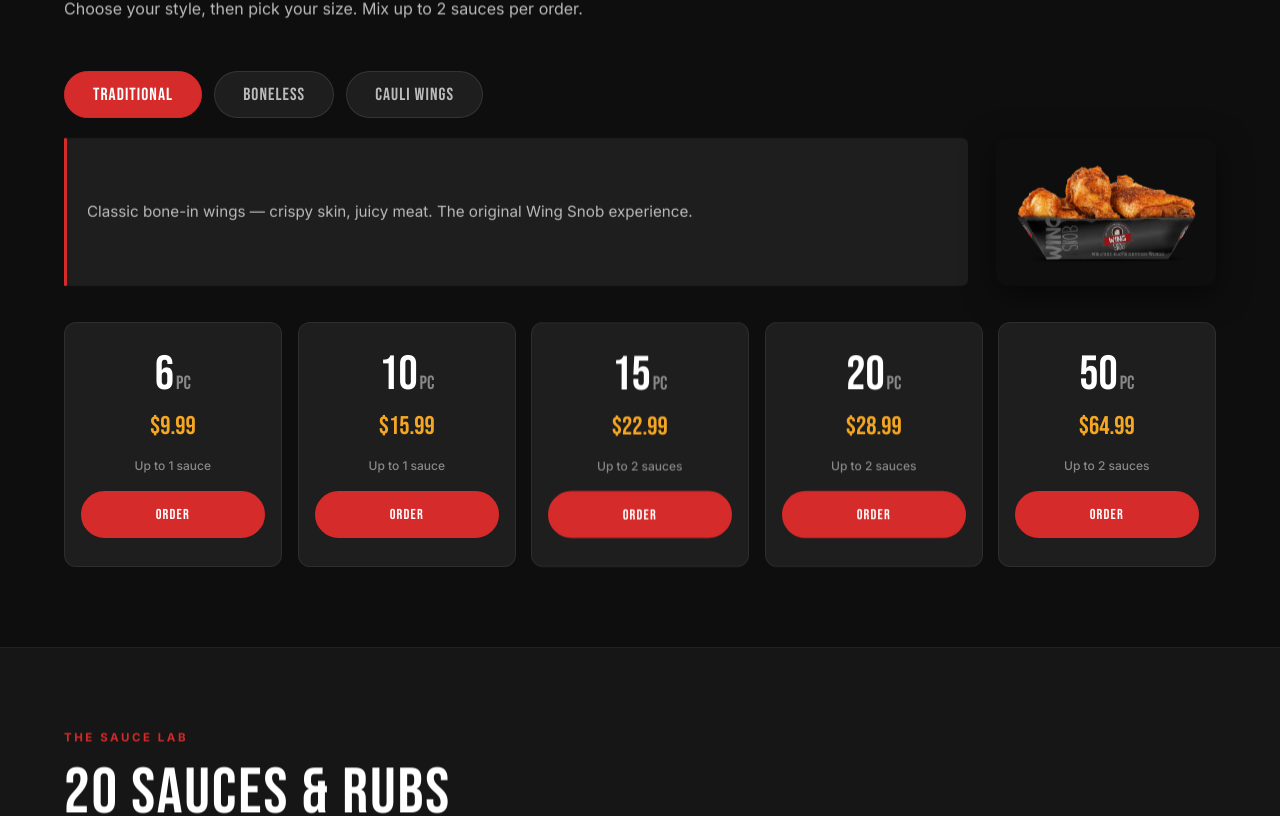
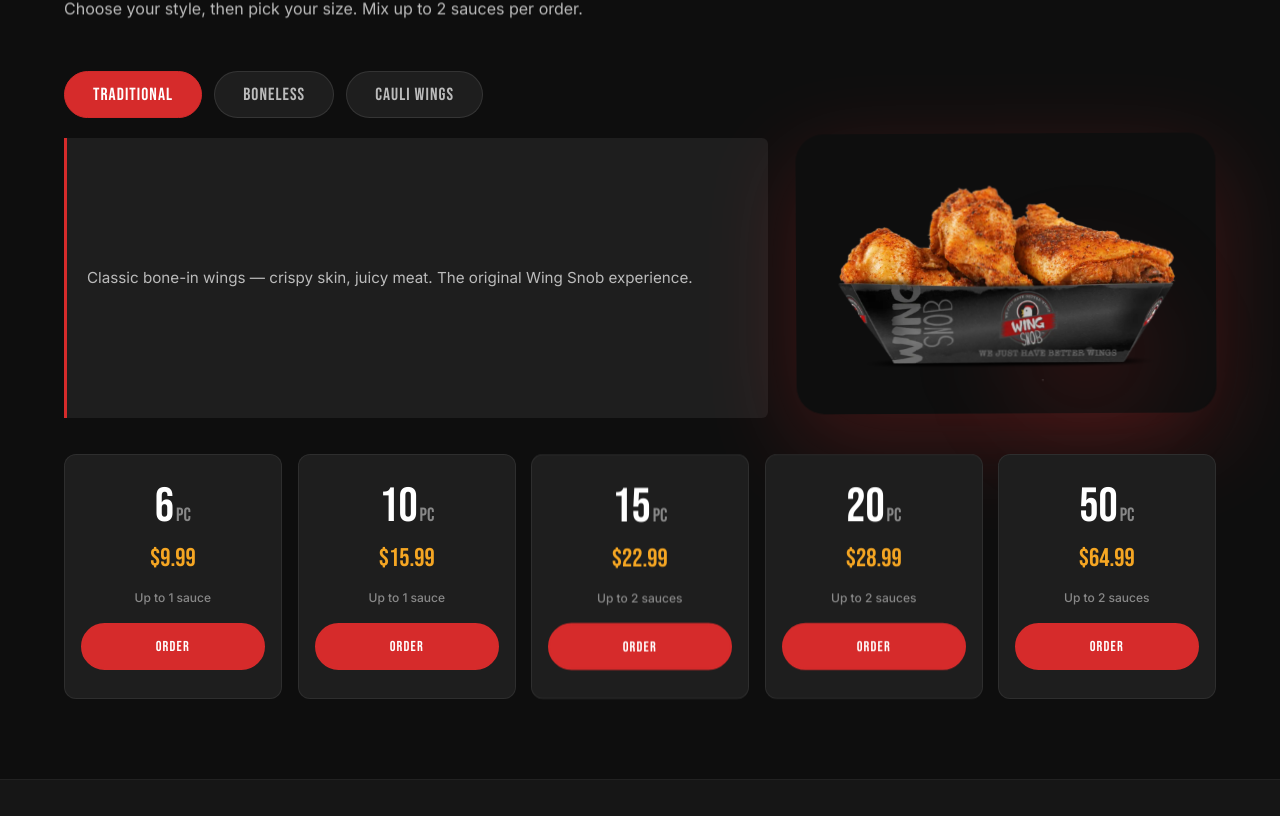
Before and after one commit to DeWittSolutionsLLC/WingSnobMock, a React (Vite) app: page /menu in a window 1280 px wide. Shown: the part 716-1532 px from the top of the page. Built offline with nearby package versions, Linux system fonts and the light colour scheme.

Commit message:
Updates to images to make it not have cards

```diff
--- a/src/index.css
+++ b/src/index.css
@@ -221,3 +221,21 @@
 .step-panel {
   animation: panelSlideIn 0.45s cubic-bezier(0.16, 1, 0.3, 1) both;
 }
+.photo-float {
+  animation: float-plate 8s ease-in-out infinite;
+  transition: transform 0.4s ease, box-shadow 0.4s ease;
+  transform-style: preserve-3d;
+}
+.photo-float:hover {
+  transform: translateY(-6px) scale(1.02);
+}
+@keyframes float-plate {
+  0%, 100% { transform: translate3d(0, 0, 0) rotateZ(0deg); }
+  25% { transform: translate3d(0, -10px, 0) rotateZ(-1deg); }
+  50% { transform: translate3d(0, -6px, 0) rotateZ(1deg); }
+  75% { transform: translate3d(0, -8px, 0) rotateZ(-0.5deg); }
+}
+@keyframes pulse-glow {
+  0%, 100% { box-shadow: 0 30px 90px rgba(214, 43, 43, 0.18); }
+  50% { box-shadow: 0 38px 110px rgba(214, 43, 43, 0.28); }
+}
--- a/src/pages/Home.css
+++ b/src/pages/Home.css
@@ -45,8 +45,16 @@
   max-width: 100%;
   max-height: 520px;
   object-fit: contain;
-  border-radius: 16px;
+  border-radius: 24px;
+  box-shadow: 0 30px 100px rgba(214, 43, 43, 0.28);
   filter: drop-shadow(0 24px 64px rgba(214, 43, 43, 0.35));
+  animation: float-plate 8s ease-in-out infinite;
+  transition: transform 0.35s ease, box-shadow 0.35s ease;
+}
+
+.hero__wing-img:hover {
+  transform: translateY(-6px) rotateZ(-1deg) scale(1.01);
+  box-shadow: 0 38px 122px rgba(214, 43, 43, 0.34);
 }
 
 .hero__title {
--- a/src/pages/Home.jsx
+++ b/src/pages/Home.jsx
@@ -28,7 +28,7 @@
             </div>
           </div>
           <div className="hero__image" data-animate="fade-right" data-delay="150">
-            <img src={wingHeroImg} alt="Wing Snob traditional wings" className="hero__wing-img" />
+            <img src={wingHeroImg} alt="Wing Snob traditional wings" className="hero__wing-img photo-float" />
           </div>
         </div>
         <div className="hero__scroll-hint">
--- a/src/pages/Menu.css
+++ b/src/pages/Menu.css
@@ -60,6 +60,25 @@
   align-items: center;
   gap: 28px;
   margin-bottom: 36px;
+  position: relative;
+}
+
+.wing-type-showcase::before {
+  content: '';
+  position: absolute;
+  right: -20px;
+  top: 22%;
+  width: 300px;
+  height: 300px;
+  border-radius: 50%;
+  background: radial-gradient(circle, rgba(214, 43, 43, 0.17) 0%, transparent 58%);
+  filter: blur(38px);
+  pointer-events: none;
+}
+
+.wing-type-showcase > * {
+  position: relative;
+  z-index: 1;
 }
 
 .wing-type-desc {
@@ -80,12 +99,18 @@
 }
 
 .wing-type-photo {
-  width: 220px;
-  height: 148px;
+  width: min(100%, 420px);
+  height: auto;
   object-fit: cover;
-  border-radius: var(--radius-md);
+  border-radius: 28px;
   flex-shrink: 0;
-  box-shadow: 0 8px 32px rgba(0,0,0,0.5);
+  box-shadow: 0 28px 90px rgba(214, 43, 43, 0.24);
+  animation: float-plate 8s ease-in-out infinite;
+}
+
+.wing-type-photo:hover {
+  box-shadow: 0 40px 120px rgba(214, 43, 43, 0.34);
+  transform: translateY(-4px) rotateZ(-1deg);
 }
 
 /* ── Sides Header ── */
@@ -95,15 +120,40 @@
   justify-content: space-between;
   gap: 24px;
   margin-bottom: 28px;
+  position: relative;
+}
+
+.sides-header::before {
+  content: '';
+  position: absolute;
+  right: 0;
+  top: 12%;
+  width: 260px;
+  height: 260px;
+  border-radius: 50%;
+  background: radial-gradient(circle, rgba(245, 166, 35, 0.16) 0%, transparent 58%);
+  filter: blur(34px);
+  pointer-events: none;
+}
+
+.sides-header > * {
+  position: relative;
+  z-index: 1;
 }
 
 .sides-photo {
-  width: 200px;
-  height: 130px;
+  width: min(100%, 360px);
+  height: auto;
   object-fit: cover;
-  border-radius: var(--radius-md);
+  border-radius: 28px;
   flex-shrink: 0;
-  box-shadow: 0 8px 32px rgba(0,0,0,0.5);
+  box-shadow: 0 28px 90px rgba(214, 43, 43, 0.24);
+  animation: float-plate 8s ease-in-out infinite;
+}
+
+.sides-photo:hover {
+  box-shadow: 0 40px 120px rgba(214, 43, 43, 0.34);
+  transform: translateY(-4px) rotateZ(-0.7deg);
 }
 
 /* ── Size Grid ── */
@@ -444,13 +494,38 @@
   justify-content: space-between;
   gap: 16px;
   margin-bottom: 16px;
+  position: relative;
+}
+
+.menu-dd-header::before {
+  content: '';
+  position: absolute;
+  right: -10px;
+  top: 4px;
+  width: 200px;
+  height: 200px;
+  border-radius: 50%;
+  background: radial-gradient(circle, rgba(214, 43, 43, 0.14) 0%, transparent 60%);
+  filter: blur(28px);
+  pointer-events: none;
+}
+
+.menu-dd-header > * {
+  position: relative;
+  z-index: 1;
 }
 
 .menu-dd-photo {
-  width: 140px;
-  height: 100px;
+  width: min(100%, 240px);
+  height: auto;
   object-fit: cover;
-  border-radius: var(--radius-md);
+  border-radius: 24px;
   flex-shrink: 0;
-  box-shadow: 0 8px 24px rgba(0,0,0,0.5);
+  box-shadow: 0 28px 90px rgba(214, 43, 43, 0.24);
+  animation: float-plate 8s ease-in-out infinite;
 }
+
+.menu-dd-photo:hover {
+  box-shadow: 0 40px 120px rgba(214, 43, 43, 0.34);
+  transform: translateY(-4px) rotateZ(0.8deg);
+}
--- a/src/pages/Menu.jsx
+++ b/src/pages/Menu.jsx
@@ -130,7 +130,7 @@
             <img
               src={WING_IMAGES[activeWingType]}
               alt={`${activeWingType} wings`}
-              loading="lazy" className="wing-type-photo"
+              loading="lazy" className="wing-type-photo photo-float"
             />
           </div>
 
@@ -221,7 +221,7 @@
               <h2 className="section-title">Chicken Tenders</h2>
               <p className="section-subtitle">Crispy, all-white-meat tenders. Tossed or dipped in any Sauce Lab flavor.</p>
             </div>
-            <img src={tendersImg} alt="Wing Snob chicken tenders" className="sides-photo" loading="lazy" />
+            <img src={tendersImg} alt="Wing Snob chicken tenders" className="sides-photo photo-float" loading="lazy" />
           </div>
           <div className="size-grid size-grid--3">
             {TENDER_SIZES.map((size, i) => (
@@ -245,7 +245,7 @@
               <h2 className="section-title">Chicken Minis & Sliders</h2>
               <p className="section-subtitle">Crispy chicken breast on a toasted brioche bun. Sauce 'em up from the Sauce Lab.</p>
             </div>
-            <img src={minisImg} alt="Wing Snob chicken minis" className="sides-photo" loading="lazy" />
+            <img src={minisImg} alt="Wing Snob chicken minis" className="sides-photo photo-float" loading="lazy" />
           </div>
           <div className="extras-grid">
             {SLIDERS.map((item, i) => (
@@ -269,7 +269,7 @@
               <h2 className="section-title">Sandos</h2>
               <p className="section-subtitle">Full-size crispy chicken sandwiches on a toasted brioche bun. Pick your heat.</p>
             </div>
-            <img src={sandoImg} alt="Wing Snob sando" className="sides-photo" loading="lazy" />
+            <img src={sandoImg} alt="Wing Snob sando" className="sides-photo photo-float" loading="lazy" />
           </div>
           <div className="extras-grid">
             {SANDOS.map((item, i) => (
@@ -290,7 +290,7 @@
         <div className="container">
           <div className="sides-header" data-animate="fade-up">
             <h2 className="section-title">Sides</h2>
-            <img src={friesImg} alt="Wing Snob fries" className="sides-photo" loading="lazy" />
+            <img src={friesImg} alt="Wing Snob fries" className="sides-photo photo-float" loading="lazy" />
           </div>
           <div className="extras-grid">
             {SIDES.map((item, i) => (
@@ -313,7 +313,7 @@
             <div>
               <div className="menu-dd-header">
                 <h2 className="section-title" style={{ marginBottom: '28px' }}>Desserts</h2>
-                <img src={cheesecakeImg} alt="Wing Snob cheesecake bites" className="menu-dd-photo" loading="lazy" />
+                <img src={cheesecakeImg} alt="Wing Snob cheesecake bites" className="menu-dd-photo photo-float" loading="lazy" />
               </div>
               <div className="extras-grid extras-grid--col1">
                 {DESSERTS.map(item => (
```
